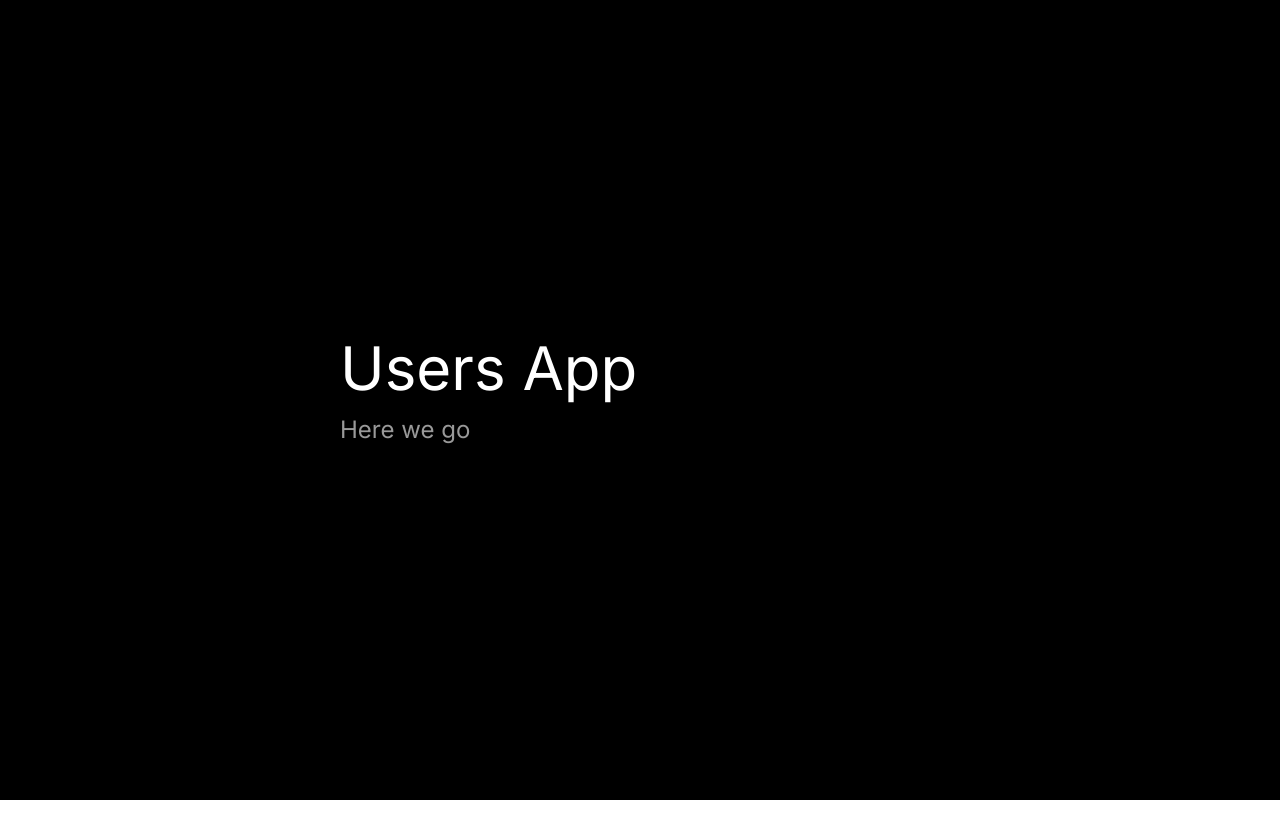
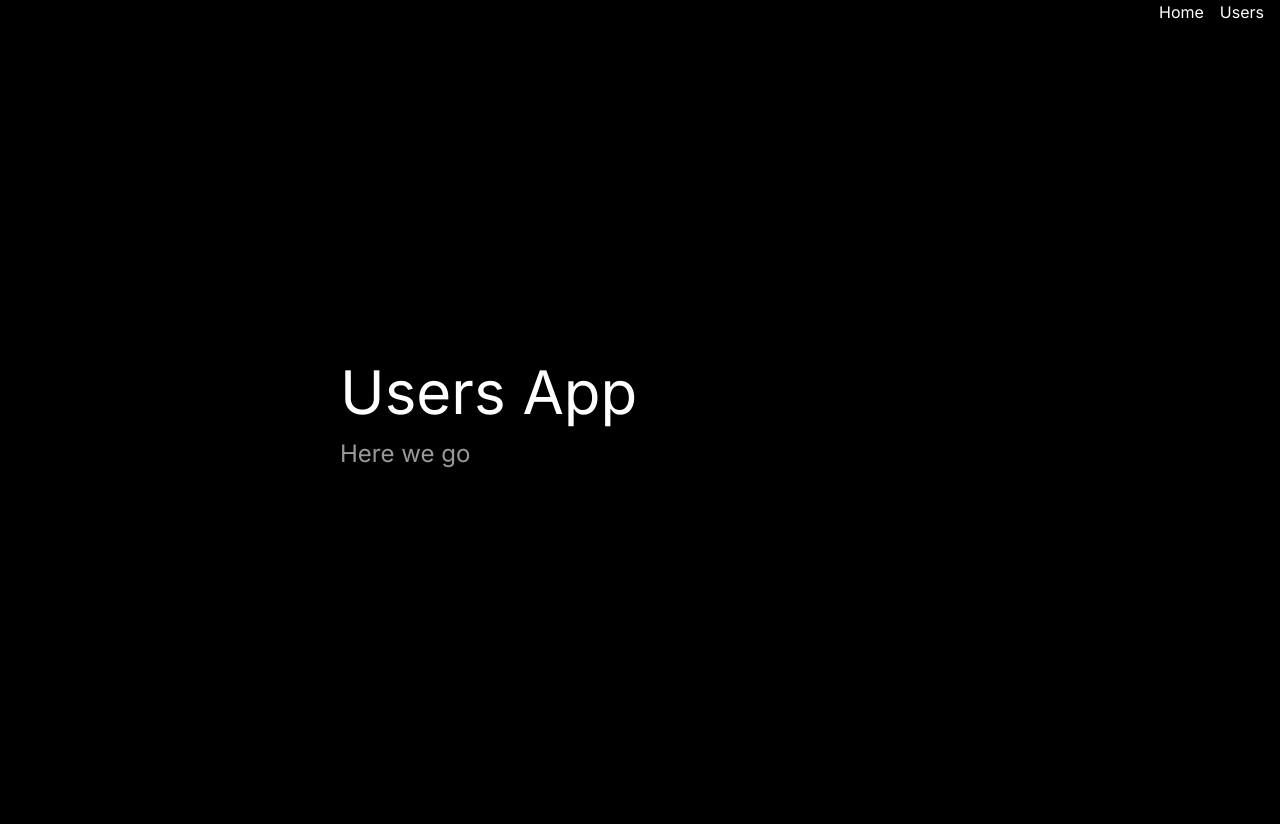
Before and after one commit to bkmorgan3/Panic-Users, a Next.js app: page / in a window 1280 px wide. Before the commit the page ends 800 px from the top, so only its background shows below. Built offline with nearby package versions, Linux system fonts and the light colour scheme.

Commit message:
add google site verification

```diff
--- a/src/app/layout.tsx
+++ b/src/app/layout.tsx
@@ -1,13 +1,22 @@
 import type { Metadata } from "next";
 import { Inter } from "next/font/google";
 import "./globals.css";
+import Link from "next/link";
 
 const inter = Inter({ subsets: ["latin"] });
 
 export const metadata: Metadata = {
-  title: "Create Next App",
-  description: "Generated by create next app",
+  title: "Panic",
+  description: "our users app",
+  other: {
+    'google-site-verification': 'google4a2b699c508ec1af.html'
+  }
 };
+
+const links = [
+  {href: '/', label: 'Home'},
+  {href: '/users', label: 'Users'}
+]
 
 export default function RootLayout({
   children,
@@ -16,7 +25,22 @@ export default function RootLayout({
 }>) {
   return (
     <html lang="en">
-      <body className={inter.className}>{children}</body>
+      <body className={inter.className}>
+        <header>
+          <nav>
+            <ul className="bg-black text-white flex justify-end">
+              {links.map(link => (
+                <li className="mr-4">
+                  <Link href={link.href}>{link.label}</Link>
+                </li>
+              ))}
+            </ul>
+          </nav>
+        </header>
+        <div>
+          {children}
+        </div>
+      </body>
     </html>
   );
 }
```
